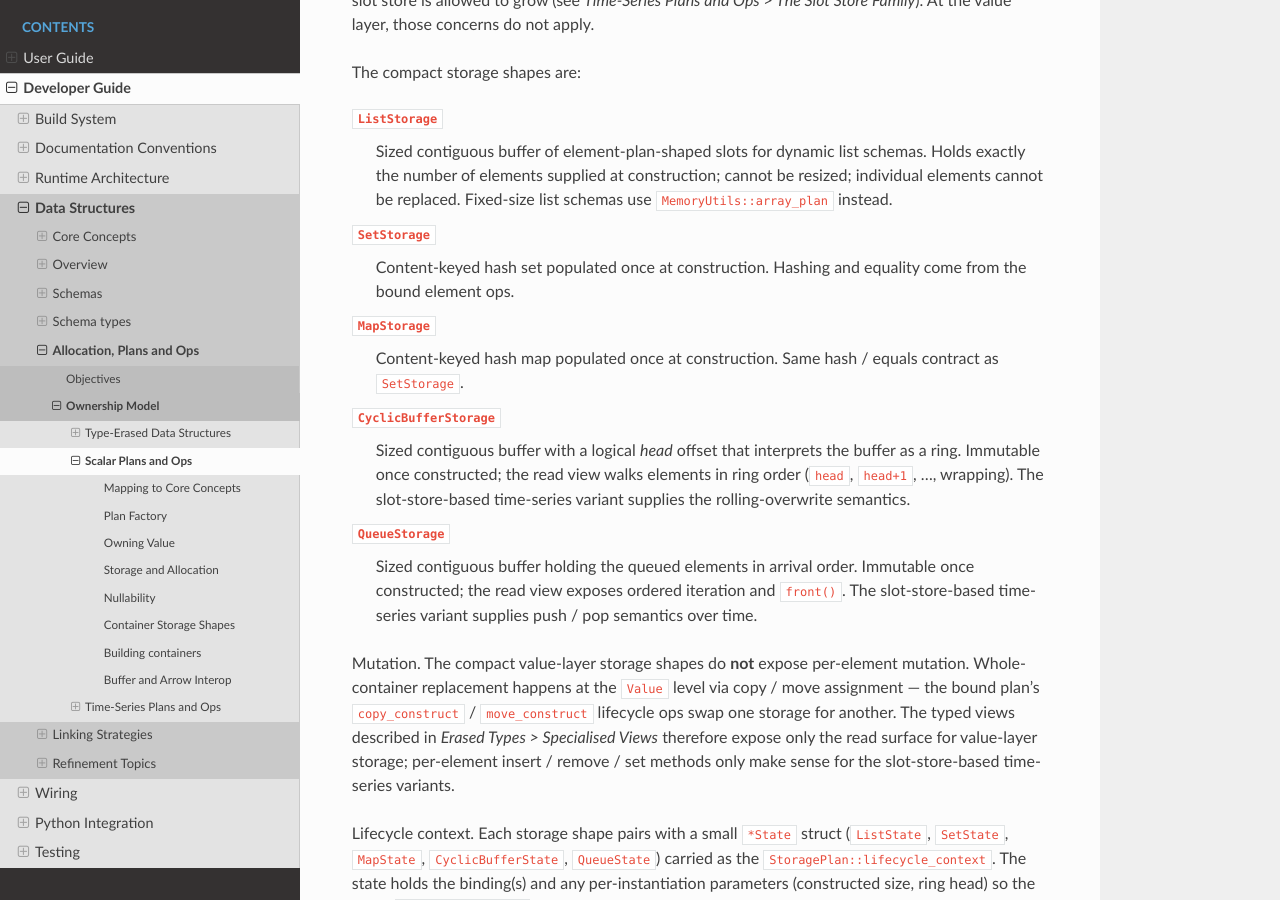
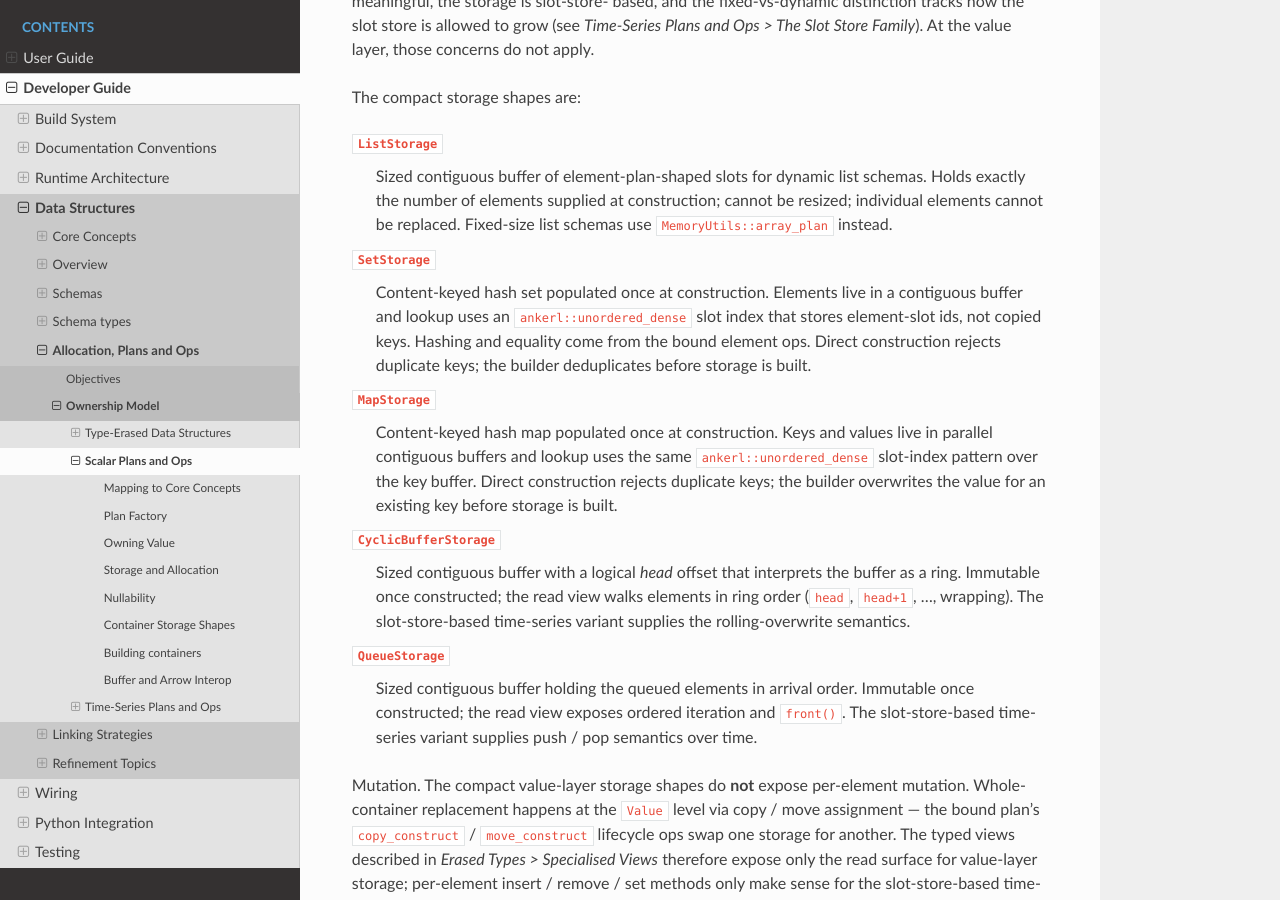
Before and after one commit to hhenson/hg_cpp, a Sphinx documentation site: the page built from docs/source/developer_guide/data_structures/plans_and_ops/scalar.rst, in a window 1280 px wide and 900 px high, scrolled down 3475 px. Built offline with Sphinx 7.4.7 and the Read the Docs theme 3.1.0, drawn with Linux system fonts in a browser that asks for light colours; some of the changed text lies outside the part shown.

Commit message:
Update docs

```diff
--- a/docs/source/developer_guide/data_structures/plans_and_ops/scalar.rst
+++ b/docs/source/developer_guide/data_structures/plans_and_ops/scalar.rst
@@ -101,8 +102,10 @@ Owning Value
 - ``has_value()`` / ``reset()`` — manage top-level payload presence.
 - ``view()`` — produces a ``ValueView`` over the live payload.
 - ``hash()`` / ``equals()`` / ``compare()`` / ``to_string()`` — route
-  through ``view()`` and the bound ``ValueOps``. ``Value`` itself only
-  carries the minimum behaviour needed to live in a container.
+  through ``view()`` and the bound ``ValueOps``. ``compare()`` returns
+  ``std::partial_ordering`` to match the type-erased ``<=>``-style
+  contract. ``Value`` itself only carries the minimum behaviour needed
+  to live in a container.
 
 Anything richer than container-membership operations is exposed through
 ``ValueView`` or one of its specialized adapters (see *Erased Types*),
@@ -198,12 +201,19 @@ The compact storage shapes are:
     instead.
 
 ``SetStorage``
-    Content-keyed hash set populated once at construction. Hashing
-    and equality come from the bound element ops.
+    Content-keyed hash set populated once at construction. Elements
+    live in a contiguous buffer and lookup uses an
+    ``ankerl::unordered_dense`` slot index that stores element-slot
+    ids, not copied keys. Hashing and equality come from the bound
+    element ops. Direct construction rejects duplicate keys; the
+    builder deduplicates before storage is built.
 
 ``MapStorage``
-    Content-keyed hash map populated once at construction. Same
-    hash / equals contract as ``SetStorage``.
+    Content-keyed hash map populated once at construction. Keys and
+    values live in parallel contiguous buffers and lookup uses the
+    same ``ankerl::unordered_dense`` slot-index pattern over the key
+    buffer. Direct construction rejects duplicate keys; the builder
+    overwrites the value for an existing key before storage is built.
 
 ``CyclicBufferStorage``
     Sized contiguous buffer with a logical *head* offset that
```
Also changed, not shown: other parts of docs/source/developer_guide/data_structures/plans_and_ops/scalar.rst (+3 -2 lines), docs/source/developer_guide/data_structures/plans_and_ops/erased_types.rst (+5 -3 lines).
